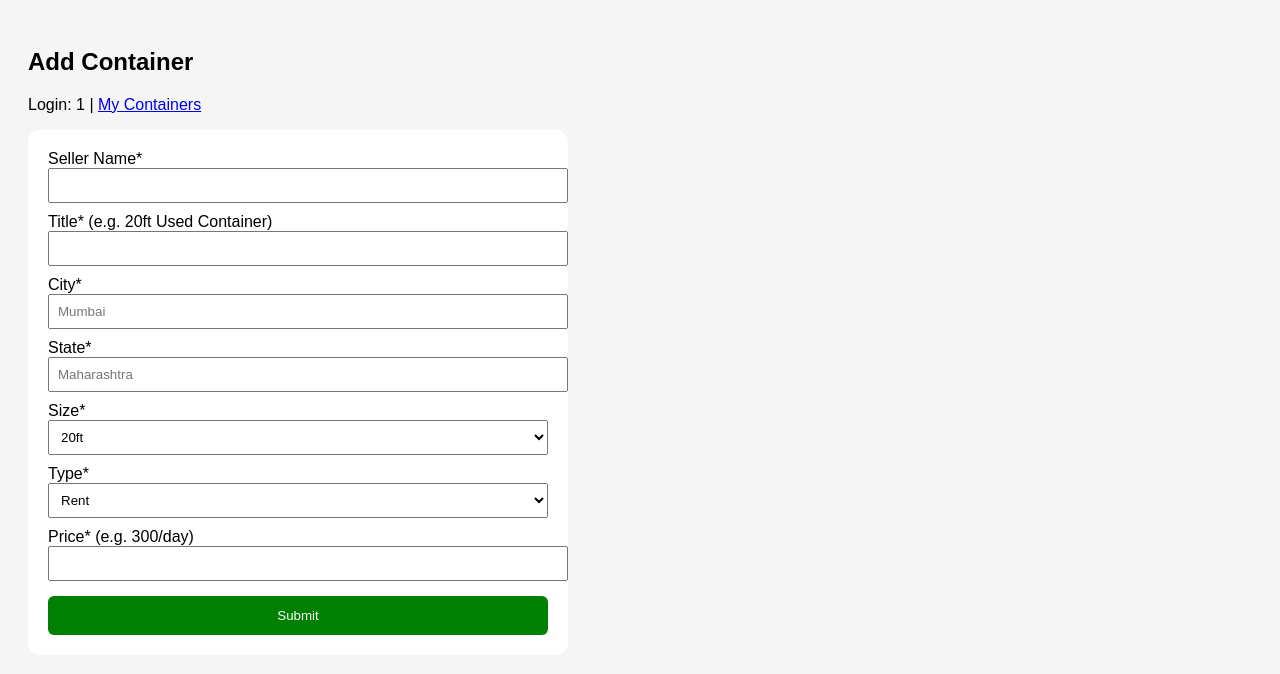
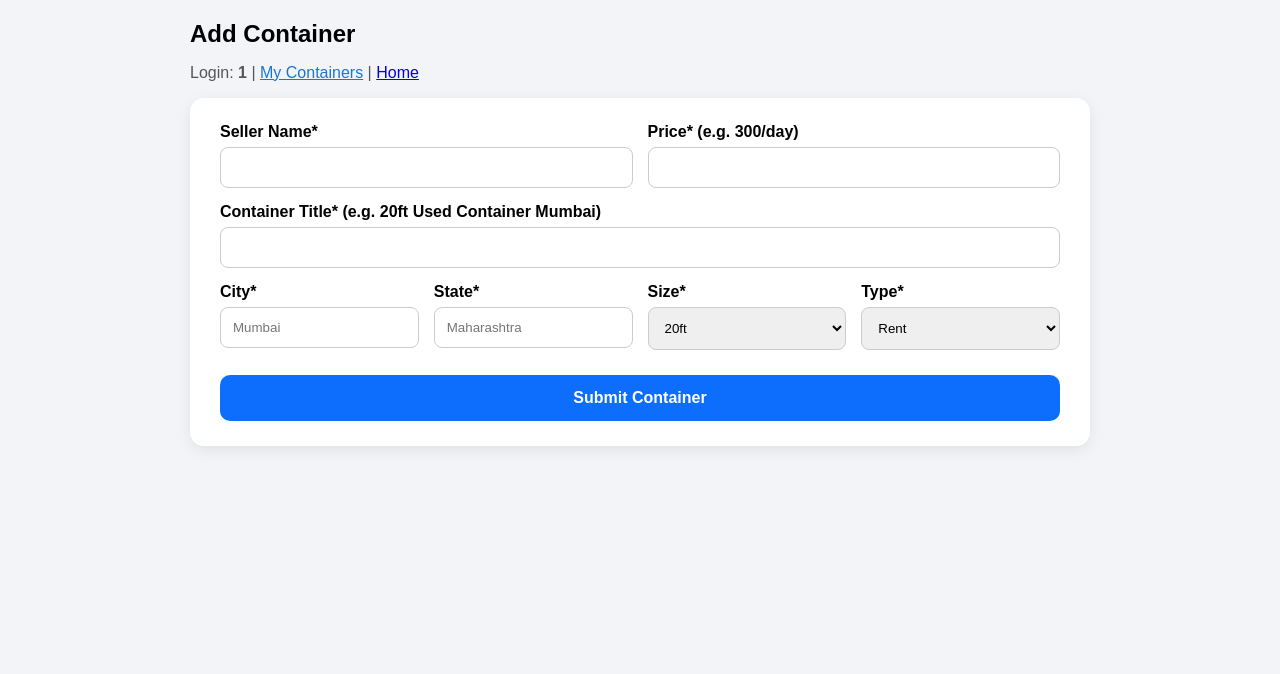
Before and after one commit to chaitanyakhaire15-collab/Container-Bazaar-, a Flask app: page /seller in a window 1280 px wide. Shown: the top 674 px of the page. Run offline with Flask 3, Linux system fonts and the light colour scheme; the visitor is signed in with stand-in values (Sample User, id 1).

Commit message:
seller.html

```diff
--- a/templates/seller.html
+++ b/templates/seller.html
@@ -1,12 +1,38 @@
-<!DOCTYPE html><html><body style="font-family:sans-serif;padding:20px;background:#f5f5f5">
-<h2>Add Container</h2><p>Login: {{my_phone}} | <a href="/my-containers">My Containers</a></p>
-<form method="POST" style="background:white;padding:20px;border-radius:12px;max-width:500px">
-Seller Name*<br><input name="seller" required style="width:100%;padding:8px;margin-bottom:10px"><br>
-Title* (e.g. 20ft Used Container)<br><input name="title" required style="width:100%;padding:8px;margin-bottom:10px"><br>
-City*<br><input name="city" placeholder="Mumbai" required style="width:100%;padding:8px;margin-bottom:10px"><br>
-State*<br><input name="state" placeholder="Maharashtra" required style="width:100%;padding:8px;margin-bottom:10px"><br>
-Size*<br><select name="size" style="width:100%;padding:8px;margin-bottom:10px"><option>20ft</option><option>40ft</option><option>20ft & 40ft Both</option></select><br>
-Type*<br><select name="type" style="width:100%;padding:8px;margin-bottom:10px"><option>Rent</option><option>Sell</option><option>Rent & Sell Both</option></select><br>
-Price* (e.g. 300/day)<br><input name="price" required style="width:100%;padding:8px;margin-bottom:15px"><br>
-<button type="submit" style="width:100%;padding:12px;background:green;color:white;border:none;border-radius:6px">Submit</button>
-</form></body></html>
+<!DOCTYPE html>
+<html>
+<head><meta name="viewport" content="width=device-width, initial-scale=1"></head>
+<body style="font-family:sans-serif; background:#f2f4f7; margin:0; padding:0;">
+<div style="max-width:900px; margin:20px auto; padding:0 15px;">
+  <h2 style="margin-bottom:5px;">Add Container</h2>
+  <p style="color:#555;">Login: <b>{{my_phone}}</b> | <a href="/my-containers" style="color:#1976d2;">My Containers</a> | <a href="/">Home</a></p>
+
+  <form method="POST" style="background:white; padding:25px 30px; border-radius:14px; box-shadow:0 4px 15px rgba(0,0,0,0.08);">
+
+    <div style="display:grid; grid-template-columns:1fr 1fr; gap:15px;">
+      <div>
+        <label style="font-weight:600;">Seller Name*</label><br>
+        <input name="seller" required style="width:100%; padding:12px; margin-top:6px; border:1px solid #ccc; border-radius:8px; box-sizing:border-box;">
+      </div>
+      <div>
+        <label style="font-weight:600;">Price* (e.g. 300/day)</label><br>
+        <input name="price" required style="width:100%; padding:12px; margin-top:6px; border:1px solid #ccc; border-radius:8px; box-sizing:border-box;">
+      </div>
+    </div>
+
+    <div style="margin-top:15px;">
+      <label style="font-weight:600;">Container Title* (e.g. 20ft Used Container Mumbai)</label><br>
+      <input name="title" required style="width:100%; padding:12px; margin-top:6px; border:1px solid #ccc; border-radius:8px; box-sizing:border-box;">
+    </div>
+
+    <div style="display:grid; grid-template-columns:1fr 1fr 1fr 1fr; gap:15px; margin-top:15px;">
+      <div><label style="font-weight:600;">City*</label><br><input name="city" placeholder="Mumbai" required style="width:100%; padding:12px; margin-top:6px; border:1px solid #ccc; border-radius:8px; box-sizing:border-box;"></div>
+      <div><label style="font-weight:600;">State*</label><br><input name="state" placeholder="Maharashtra" required style="width:100%; padding:12px; margin-top:6px; border:1px solid #ccc; border-radius:8px; box-sizing:border-box;"></div>
+      <div><label style="font-weight:600;">Size*</label><br><select name="size" style="width:100%; padding:12px; margin-top:6px; border:1px solid #ccc; border-radius:8px; box-sizing:border-box;"><option>20ft</option><option>40ft</option><option>20ft & 40ft Both</option></select></div>
+      <div><label style="font-weight:600;">Type*</label><br><select name="type" style="width:100%; padding:12px; margin-top:6px; border:1px solid #ccc; border-radius:8px; box-sizing:border-box;"><option>Rent</option><option>Sell</option><option>Rent & Sell Both</option></select></div>
+    </div>
+
+    <button type="submit" style="width:100%; margin-top:25px; padding:14px; background:#0d6efd; color:white; border:none; border-radius:10px; font-size:16px; font-weight:600; cursor:pointer;">Submit Container</button>
+  </form>
+</div>
+</body>
+                                                              </html>
```
